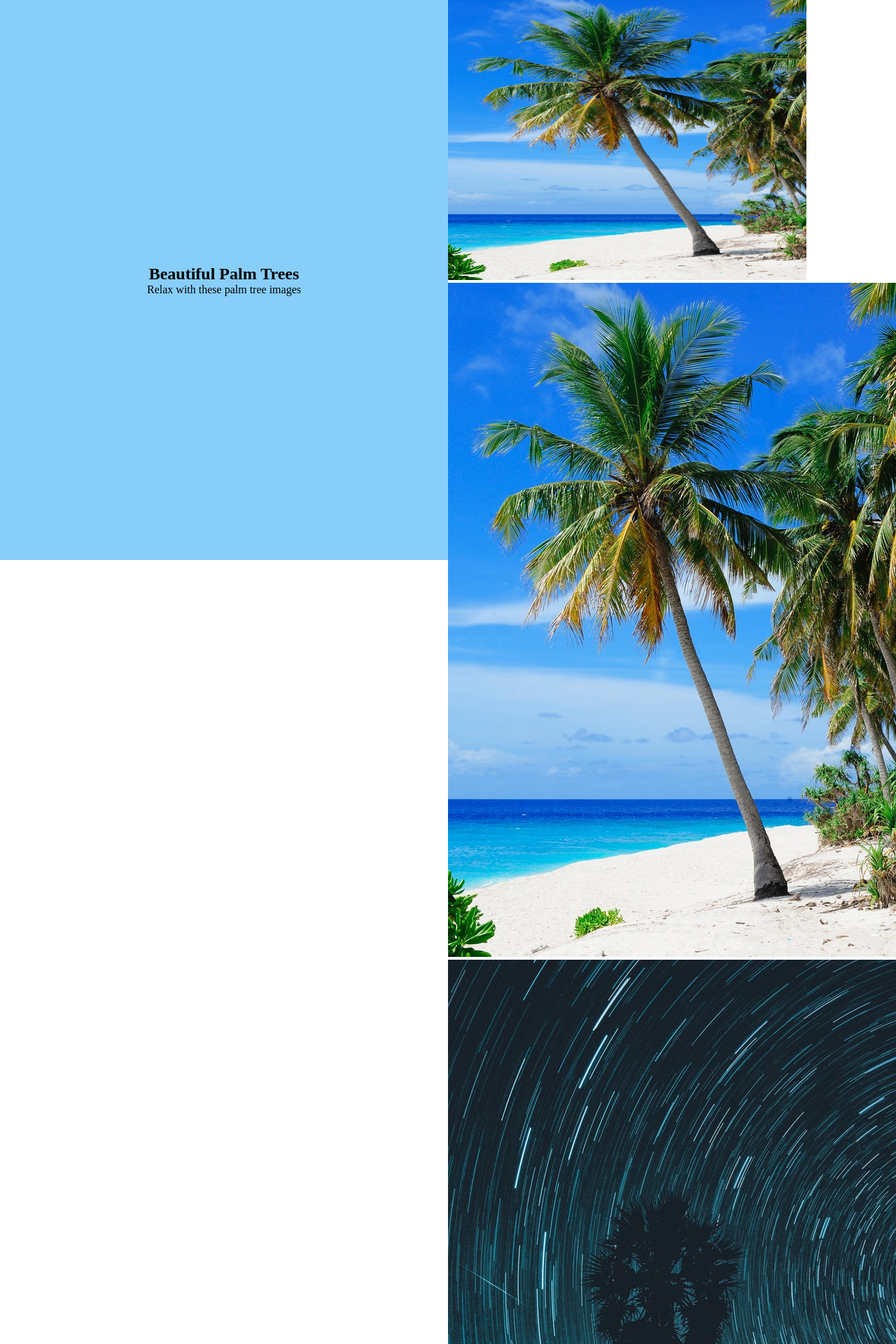
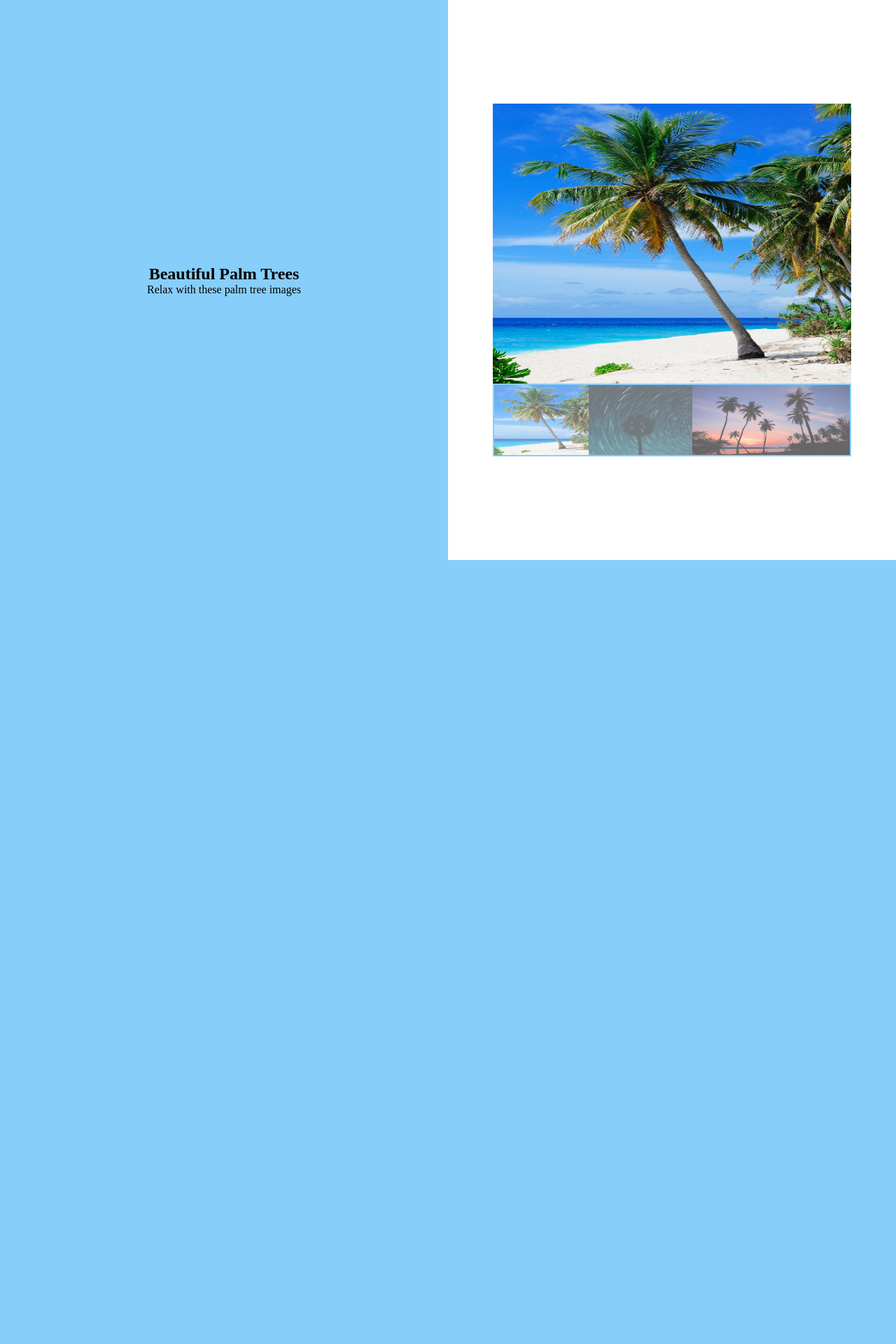
Before and after one commit to munroe1786/image_gallery_javascript, a PHP site: page / in a window 1280 px wide. Shown: the top 1920 px of the page at 70% size. After the commit the page ends 800 px from the top, so only its background shows below. Run offline with PHP 8.4, Linux system fonts and the light colour scheme.

Commit message:
add css to display images / add active class to index.html

```diff
--- a/index.html
+++ b/index.html
@@ -20,9 +20,9 @@
             <div class="palm-gallery">
                 <img src="./img/beach-palm-large.jpg" class="gallery-highlight" alt="" />
                 <div class="palm-preview">
-                    <img src="./img/beach-palm-small.jpg" alt="">
-                    <img src="./img/long-exposure-palm-small.jpg" alt="">
-                    <img src="./img/sunset-palms-small.jpg" alt="">
+                    <img src="./img/beach-palm-small.jpg" class="palm-active" alt="" />
+                    <img src="./img/long-exposure-palm-small.jpg" alt="" />
+                    <img src="./img/sunset-palms-small.jpg" alt="" />
                 </div>
             </div>
         </section>
--- a/style.css
+++ b/style.css
@@ -16,6 +16,7 @@ section {
 
 .palm-gallery {
     width: 50%;
+    display: flex;
     flex-direction: column;
     justify-content: center;
     align-items: center;
@@ -29,3 +30,21 @@ section {
     align-items: center;
     background-color:lightskyblue;
 }
+
+.palm-preview {
+    display: flex;
+    width: 80%;
+    border: 2px solid lightskyblue;
+}
+
+.palm-preview img {
+    height: 100px;
+    flex-grow: 1;
+    opacity: 0.6;
+    cursor: pointer;
+    transition: opacity 0.3s ease;
+}
+
+.img.palm-active {
+    opacity: 1;
+}
```
